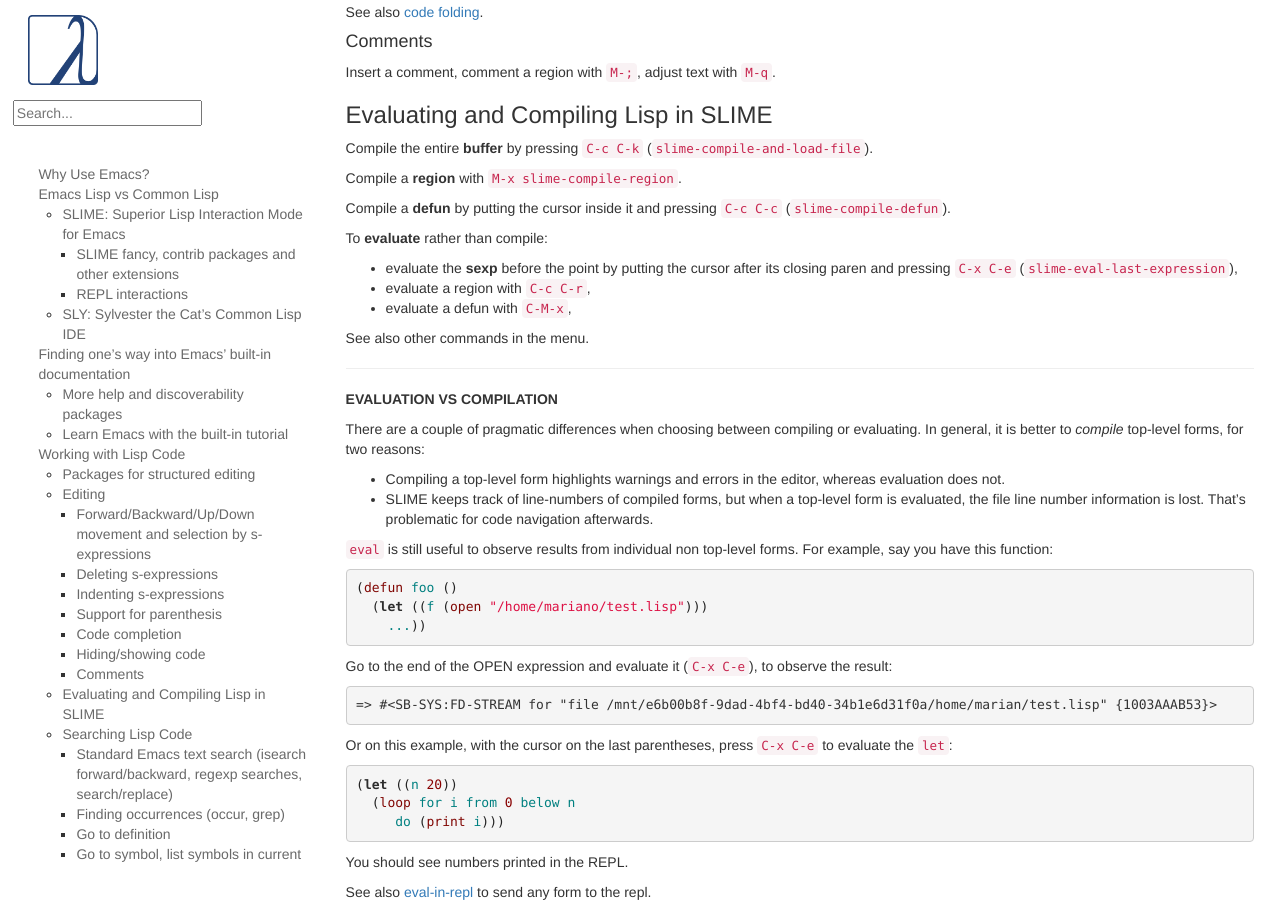
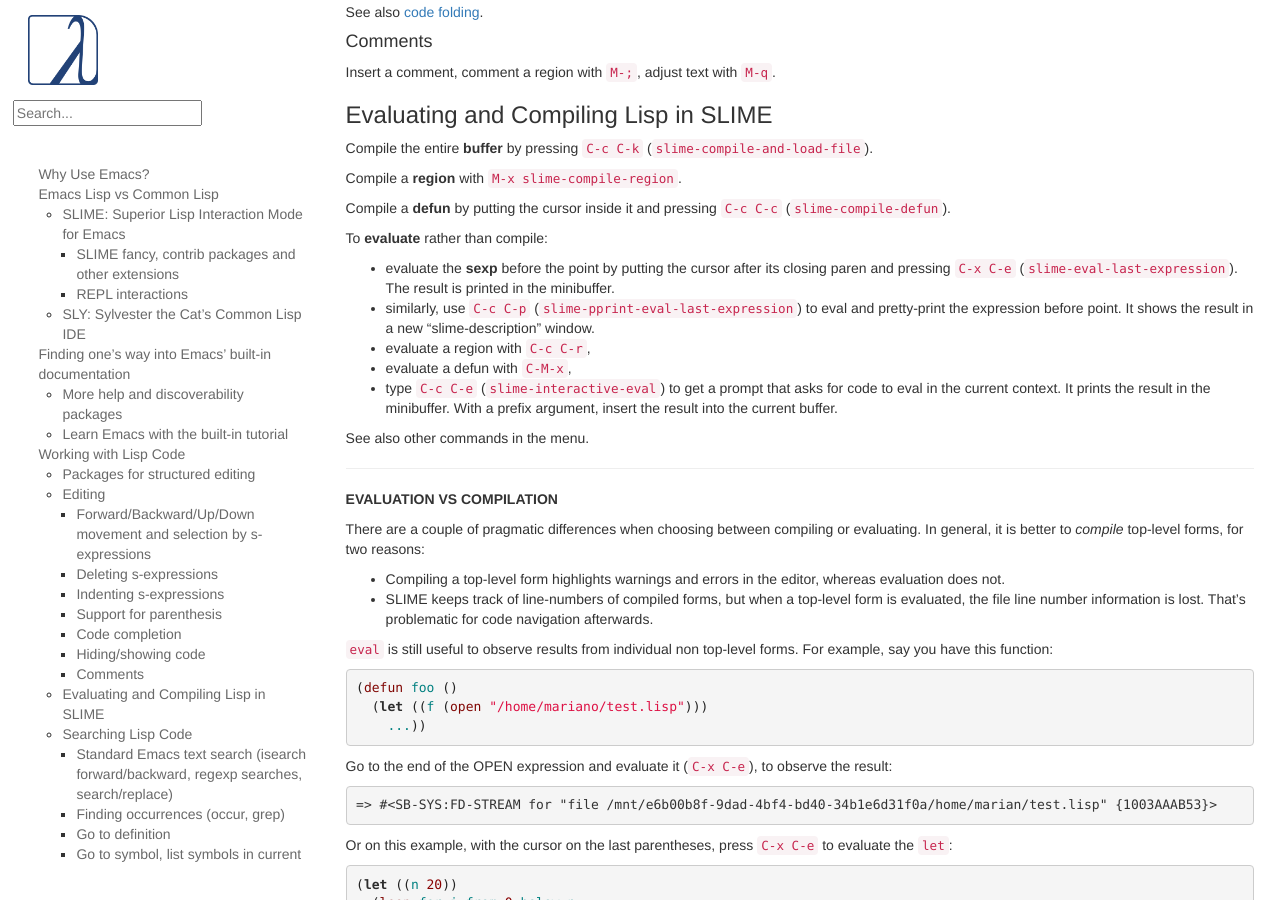
Before and after one commit to LispCookbook/cl-cookbook, a Jekyll site: the page built from emacs-ide.md, in a window 1280 px wide and 900 px high, scrolled down 6480 px. Built offline with Jekyll 4.4.1, drawn with Linux system fonts in a browser that asks for light colours.

Commit message:
emacs: slime-pprint-eval-last-expression, slime-interactive-eval

```diff
--- a/emacs-ide.md
+++ b/emacs-ide.md
@@ -378,9 +378,11 @@
 
 - evaluate the **sexp** before the point by putting the cursor after
   its closing paren and pressing `C-x C-e`
-  (`slime-eval-last-expression`),
+  (`slime-eval-last-expression`). The result is printed in the minibuffer.
+- similarly, use `C-c C-p` (`slime-pprint-eval-last-expression`) to eval and pretty-print the expression before point. It shows the result in a new "slime-description" window.
 - evaluate a region with `C-c C-r`,
 - evaluate a defun with `C-M-x`,
+- type `C-c C-e` (`slime-interactive-eval`) to get a prompt that asks for code to eval in the current context. It prints the result in the minibuffer. With a prefix argument, insert the result into the current buffer.
 
 See also other commands in the menu.
 
```
